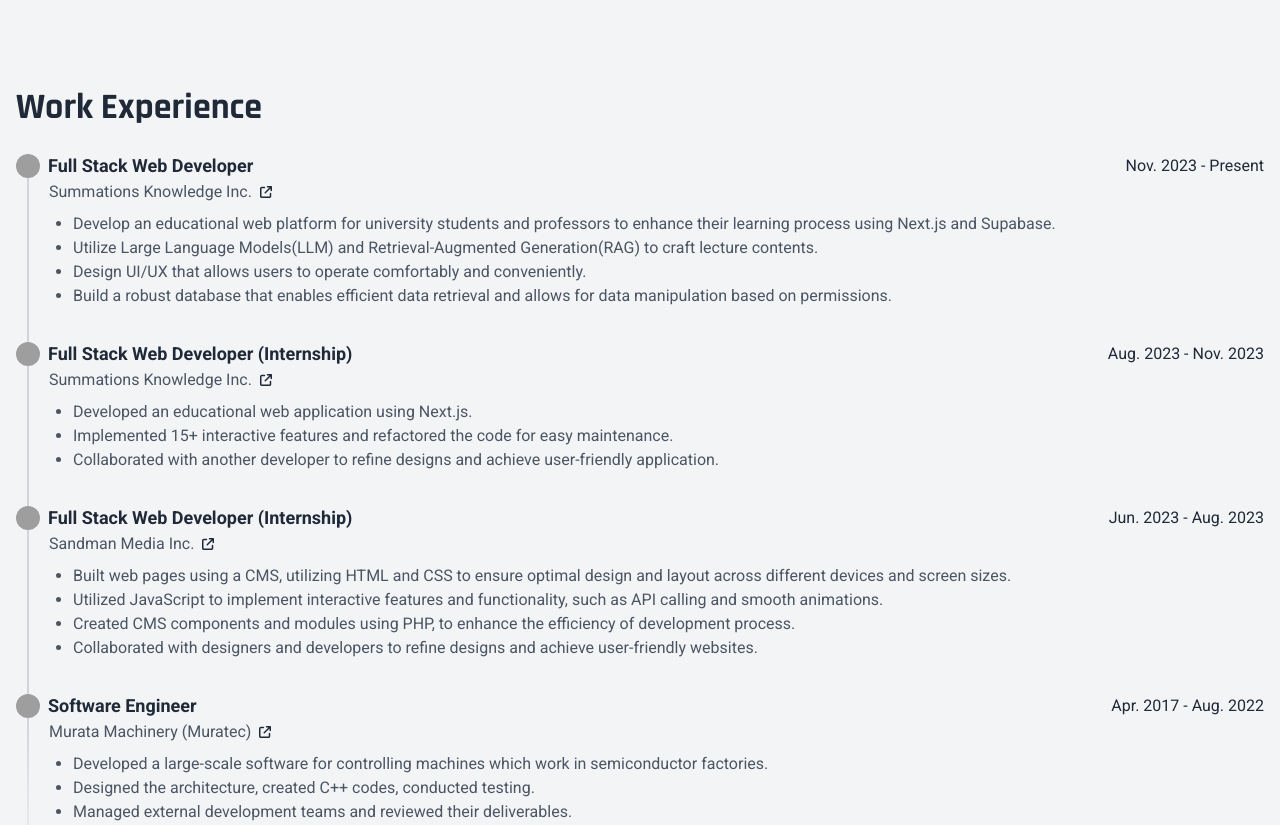
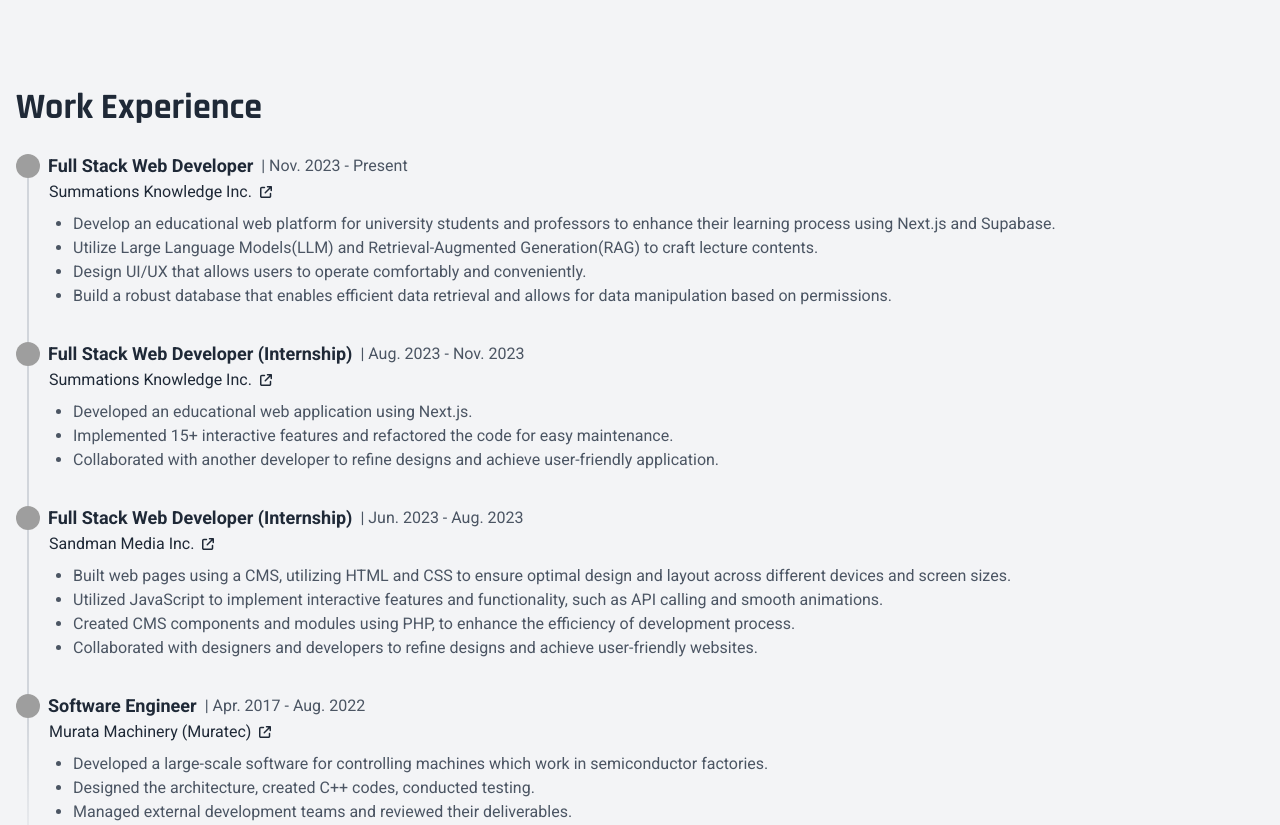
Before and after one commit to seihello/new-portfolio, a Next.js app: page / in a window 1280 px wide. Shown: the part 3000-3825 px from the top of the page. Built offline with nearby package versions, Linux system fonts and the light colour scheme; grey boxes are pictures that could not be loaded; what tailwindcss-text-fill would draw is missing.

Commit message:
style: improve the position of experience durations

```diff
--- a/components/home/experiences/experience-item.tsx
+++ b/components/home/experiences/experience-item.tsx
@@ -22,14 +22,12 @@
   isFinal,
 }: Props) {
   return (
-    <div className="relative flex flex-col py-4">
+    <div className="relative flex flex-col gap-y-4 py-4 sm:gap-y-2">
+      <div className="flex flex-col gap-y-2 sm:gap-y-0">
         <div
           className={`absolute left-3 top-[42px] hidden h-[calc(100%-24px)] w-[2px] -translate-x-1/2 sm:block ${isFinal ? "bg-gradient-to-b from-gray-300 to-transparent" : "bg-gray-300"}`}
         />
-      <div className="flex flex-col items-center justify-between gap-x-2 sm:flex-row sm:justify-between">
-        {/* <div className="flex size-6 items-center justify-center rounded-full bg-gray-800 opacity-50">
-          <div className="size-4 rounded-full border-4 border-gray-200 bg-gray-800" />
-        </div> */}
+        <div className="flex flex-col items-center gap-x-2 sm:flex-row">
           <div className="flex items-center gap-x-2">
             <div className="flex size-6 items-center justify-center overflow-hidden rounded-full bg-white">
               <img
@@ -39,19 +37,22 @@
             </div>
             <h3 className="whitespace-nowrap text-lg font-semibold">{title}</h3>
           </div>
-        <p>
+          <p className="hidden text-gray-600 sm:block">
+            <span className="hidden sm:inline">| </span>
+            {startDate} - {endDate}
+          </p>
+        </div>
+        <div className="flex items-center justify-center gap-x-2 pl-0 sm:justify-start sm:pl-[33px]">
+          <p>{organization}</p>
+          <a href={link} target="_blank">
+            <FaArrowUpRightFromSquare size={12} />
+          </a>
+        </div>
+        <p className="italic text-gray-600 sm:hidden">
           {startDate} - {endDate}
         </p>
       </div>
       <div className="flex flex-col gap-y-2 pl-0 sm:pl-[33px]">
-        <div className="flex items-center justify-center gap-x-2 sm:justify-start">
-          <p className="font-semibold text-gray-600 sm:font-normal">
-            {organization}
-          </p>
-          <a href={link} target="_blank">
-            <FaArrowUpRightFromSquare size={12} />
-          </a>
-        </div>
         <ul className="list-disc pl-6">
           {descriptions.map((description, index) => (
             <li key={index} className="text-left text-gray-600">
```
Lines whose indentation alone changed are shown as unchanged.
